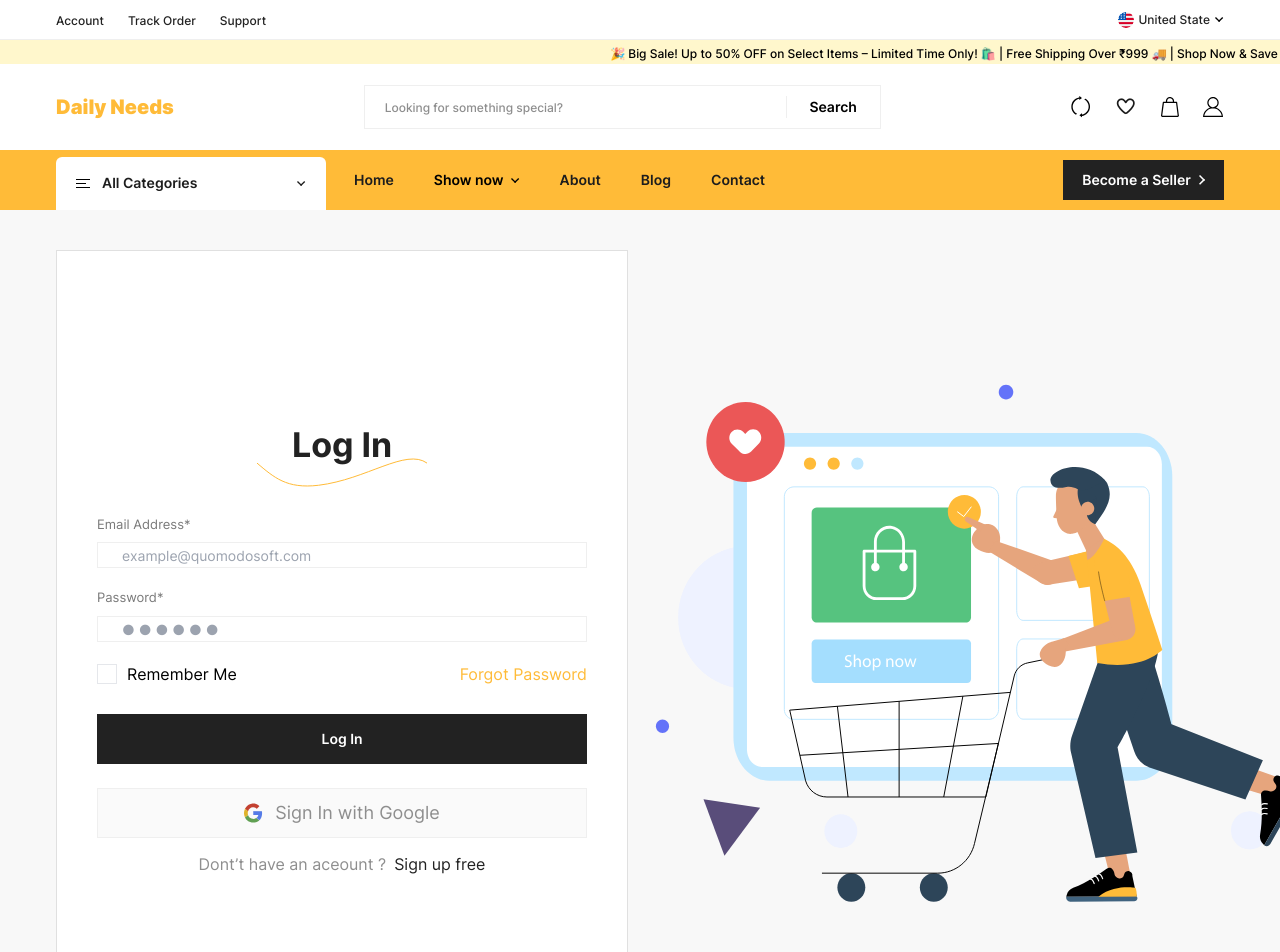
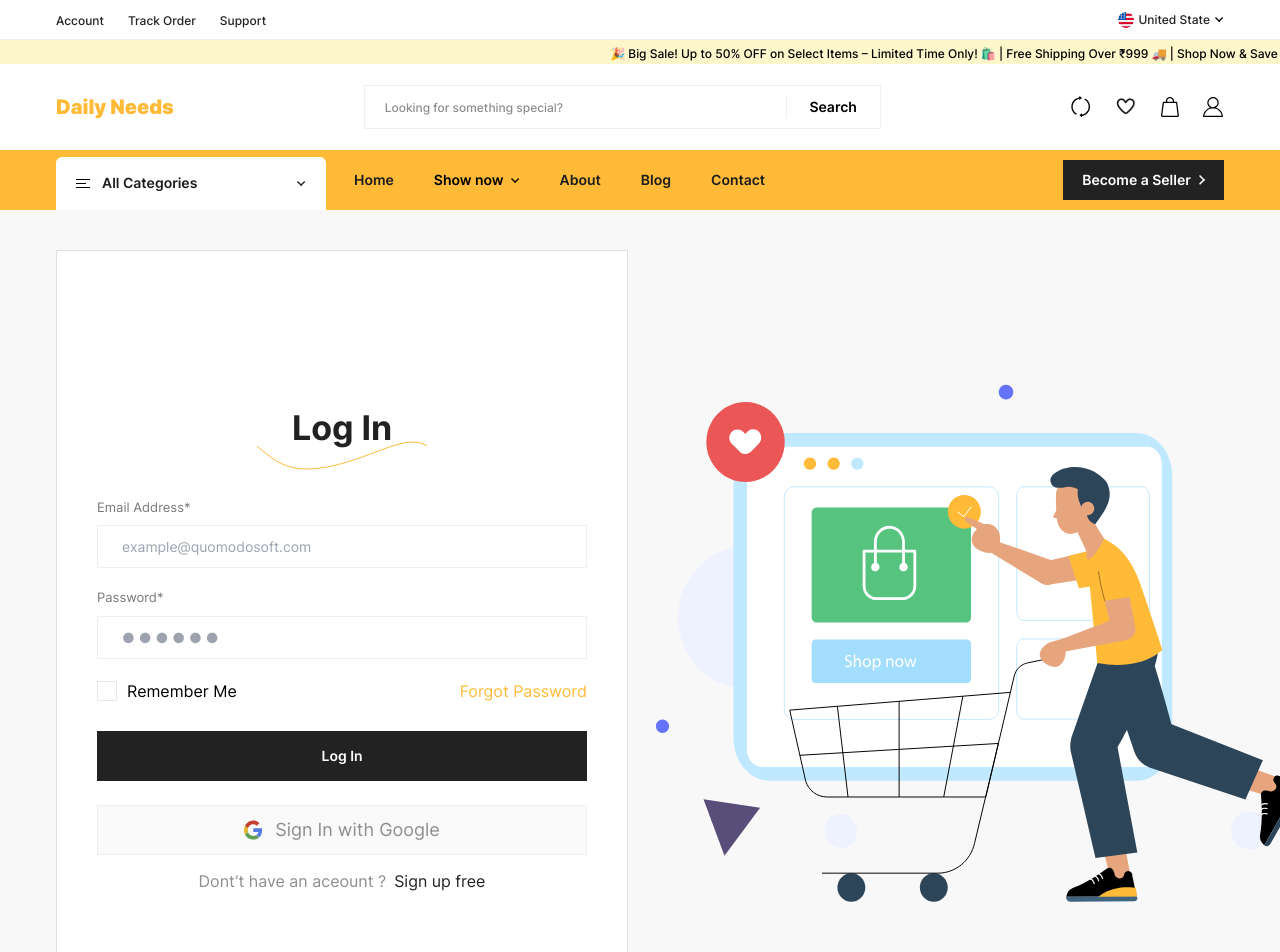
Before and after one commit to shobitdesigns/FrontendNeeds, a React (Vite) app: page /login in a window 1280 px wide. Shown: the top 952 px of the page. Built offline with nearby package versions, Linux system fonts and the light colour scheme.

Commit message:
login page , add to cart

```diff
--- /dev/null
+++ b/src/PrivateRoute.jsx
@@ -0,0 +1,8 @@
+import { Navigate } from "react-router-dom";
+import { useAuth } from "./components/Contexts/AuthContext";
+
+export default function PrivateRoute({ children }) {
+  const { user } = useAuth();
+
+  return user ? children : <Navigate to="/login" />;
+}
--- a/src/components/Auth/Login/index.jsx
+++ b/src/components/Auth/Login/index.jsx
@@ -1,13 +1,40 @@
 import { useState } from "react";
+import { useNavigate } from "react-router-dom";
 import InputCom from "../../Helpers/InputCom";
 import Layout from "../../Partials/Layout";
 import Thumbnail from "./Thumbnail";
 import { Link } from "react-router-dom";
-
+import { useAuth } from "../../Contexts/AuthContext";
 export default function Login() {
   const [checked, setValue] = useState(false);
   const rememberMe = () => {
     setValue(!checked);
+  };
+  const { login } = useAuth();
+
+  const [email, setEmail] = useState("");
+  const [password, setPassword] = useState("");
+  const [errors, setErrors] = useState({});
+
+  const handleLogin = (e) => {
+    e.preventDefault();
+    let newErrors = {};
+
+    if (!email.trim()) {
+      newErrors.email = "Please enter your email";
+    }
+    if (!password.trim()) {
+      newErrors.password = "Please enter your password";
+    }
+
+    if (Object.keys(newErrors).length > 0) {
+      setErrors(newErrors);
+      return;
+    }
+
+    setErrors({});
+    login(email, password);
+      navigate("/profile");
   };
   return (
     <Layout childrenClasses="pt-0 pb-0">
@@ -35,6 +62,7 @@ export default function Login() {
                     </svg>
                   </div>
                 </div>
+             <form onSubmit={handleLogin}>
                 <div className="input-area">
                   <div className="input-item mb-5">
                     <InputCom
@@ -42,8 +70,11 @@ export default function Login() {
                       label="Email Address*"
                       name="email"
                       type="email"
-                      inputClasses="h-[50px]"
+                      inputClasses="h-[50px] py-3"
+                      value={email}
+                      onChange={(e) => setEmail(e.target.value)}
                     />
+                        {errors.email && <p className="text-red-500 text-sm">{errors.email}</p>}
                   </div>
                   <div className="input-item mb-5">
                     <InputCom
@@ -51,8 +82,11 @@ export default function Login() {
                       label="Password*"
                       name="password"
                       type="password"
-                      inputClasses="h-[50px]"
-                    />
+                      inputClasses="h-[50px] py-3"
+                      value={password}
+                      onChange={(e) => setPassword(e.target.value)}
+                      />
+                      {errors.password && <p className="text-red-500 text-sm">{errors.password}</p>}
                   </div>
                   <div className="forgot-password-area flex justify-between items-center mb-7">
                     <div className="remember-checkbox flex items-center space-x-2.5">
@@ -93,7 +127,7 @@ export default function Login() {
                   <div className="signin-area mb-3.5">
                     <div className="flex justify-center">
                       <button
-                        type="button"
+                        type="submit"
                         className="black-btn mb-6 text-sm text-white w-full h-[50px] font-semibold flex justify-center bg-purple items-center"
                       >
                         <span>Log In</span>
@@ -162,6 +196,7 @@ export default function Login() {
                     </p>
                   </div>
                 </div>
+                </form>
               </div>
             </div>
             <div className="flex-1 lg:flex hidden transform scale-60 xl:scale-100   xl:justify-center ">
--- /dev/null
+++ b/src/components/Contexts/AuthContext.jsx
@@ -0,0 +1,38 @@
+import { createContext, useContext, useState, useEffect } from "react";
+
+const AuthContext = createContext();
+
+export function AuthProvider({ children }) {
+  const [user, setUser] = useState(() => {
+
+    const savedUser = localStorage.getItem("user");
+    return savedUser ? JSON.parse(savedUser) : null;
+  });
+
+const login = (userData) => {
+  setUser(userData);
+  localStorage.setItem("user", JSON.stringify(userData));
+};
+
+const logout = () => {
+  setUser(null);
+  localStorage.removeItem("user");
+};
+
+  useEffect(() => {
+    const savedUser = localStorage.getItem("user");
+    if (savedUser) {
+      setUser(JSON.parse(savedUser));
+    }
+  }, []);
+
+  return (
+    <AuthContext.Provider value={{ user, login, logout }}>
+      {children}
+    </AuthContext.Provider>
+  );
+}
+
+export function useAuth() {
+  return useContext(AuthContext);
+}
--- a/src/components/ProductsCompaire/index.jsx
+++ b/src/components/ProductsCompaire/index.jsx
@@ -1,6 +1,3 @@
-
-
-import Star from "../Helpers/icons/Star";
 import { useState, useEffect } from "react";
 import InputCom from "../Helpers/InputCom";
 import PageTitle from "../Helpers/PageTitle";
--- a/src/main.jsx
+++ b/src/main.jsx
@@ -10,13 +10,14 @@ import { registerSW } from "virtual:pwa-register";
 import { CartProvider } from "./components/Contexts/CartContext";
 import { CompareProvider } from "./components/Contexts/AddToCompare";
 import { WishlistProvider } from "./components/Contexts/WishlistContext";
+import { AuthProvider } from "./components/Contexts/AuthContext";
 if (import.meta.env.MODE === "production") {
   registerSW();
 }
 
 ReactDOM.createRoot(document.getElementById("root")).render(
   <React.StrictMode>
-
+    <AuthProvider>
     <CartProvider>
       <CompareProvider>
       <WishlistProvider>
@@ -24,6 +25,7 @@ ReactDOM.createRoot(document.getElementById("root")).render(
       </WishlistProvider>
       </CompareProvider>
     </CartProvider>
+    </AuthProvider>
   </React.StrictMode>
 );
 
```
Also changed, not shown: src/Routers.jsx (+4 -4 lines).
